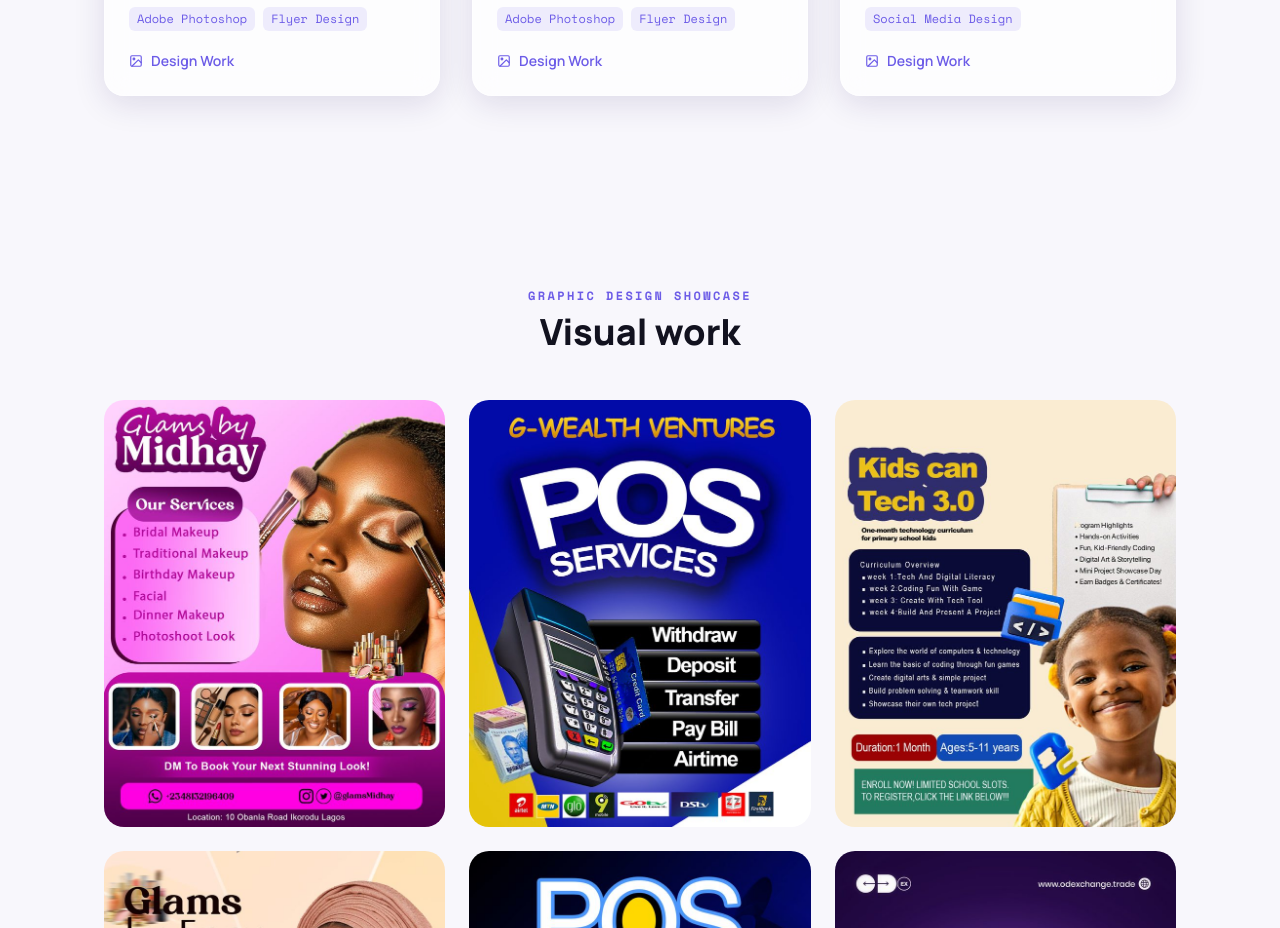
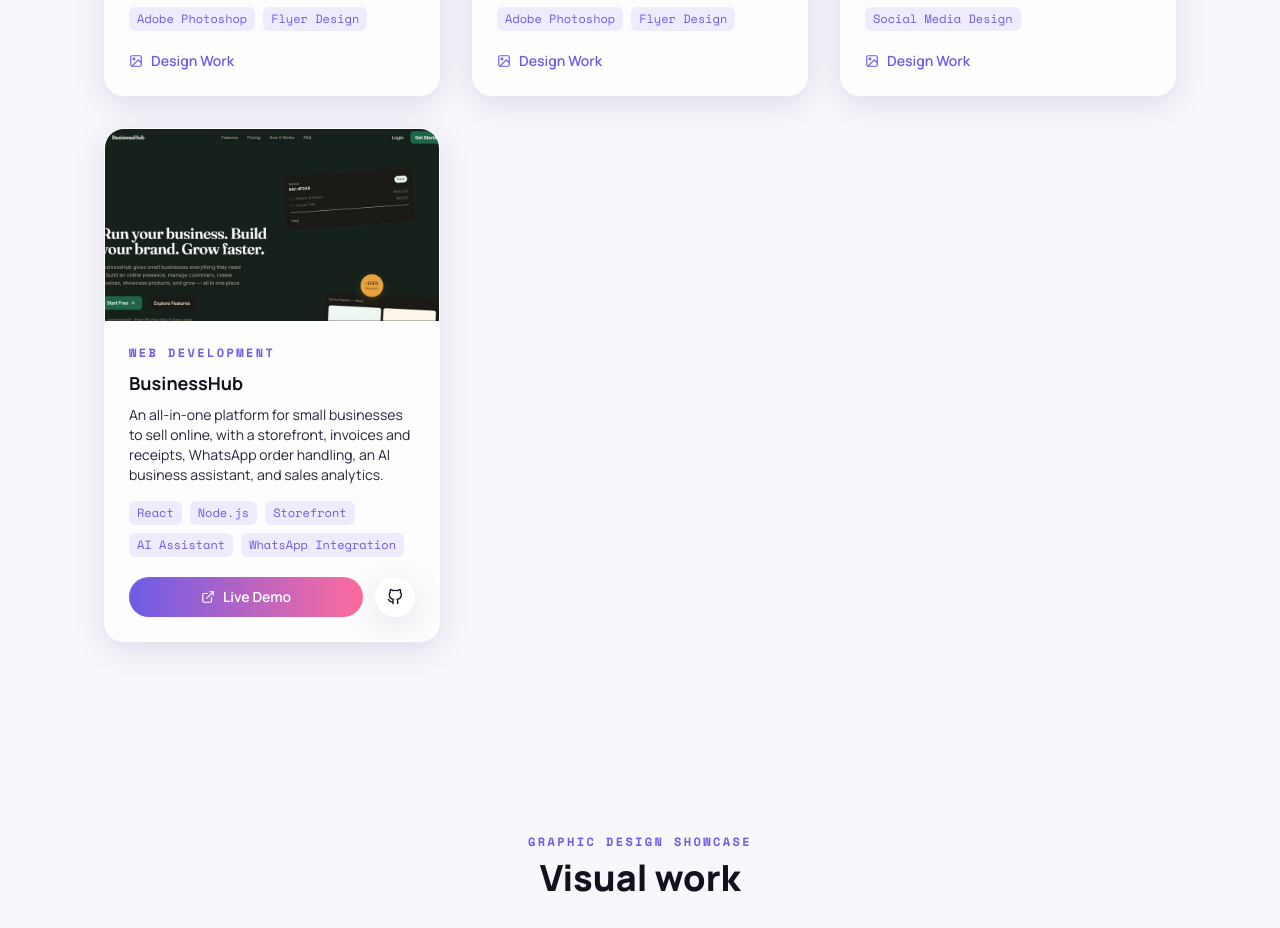
Before and after one commit to ogahdivine001-tech/My-Web, a React (Vite) app: page / in a window 1280 px wide. Shown: the part 4367-5295 px from the top of the page. Built offline with nearby package versions, Linux system fonts and the light colour scheme.

Commit message:
Add BusinessHub project

```diff
--- a/src/data/projects.js
+++ b/src/data/projects.js
@@ -62,4 +62,22 @@
     image: "kids-can-tech.jpg",
     imageFolder: "gallery",
   },
+  {
+    id: "businesshub",
+    title: "BusinessHub",
+    category: "Web Development",
+    description:
+      "An all-in-one platform for small businesses to sell online, with a storefront, invoices and receipts, WhatsApp order handling, an AI business assistant, and sales analytics.",
+    tech: [
+      "React",
+      "Node.js",
+      "Storefront",
+      "AI Assistant",
+      "WhatsApp Integration",
+    ],
+    image: "businesshub.jpg",
+    imageFolder: "gallery",
+    live: "https://businesshubng.vercel.app",
+    source: "https://github.com/ogahdivine001-tech",
+  },
 ];
```
Also changed, not shown: src/assets/gallery/businesshub.jpg (added).
